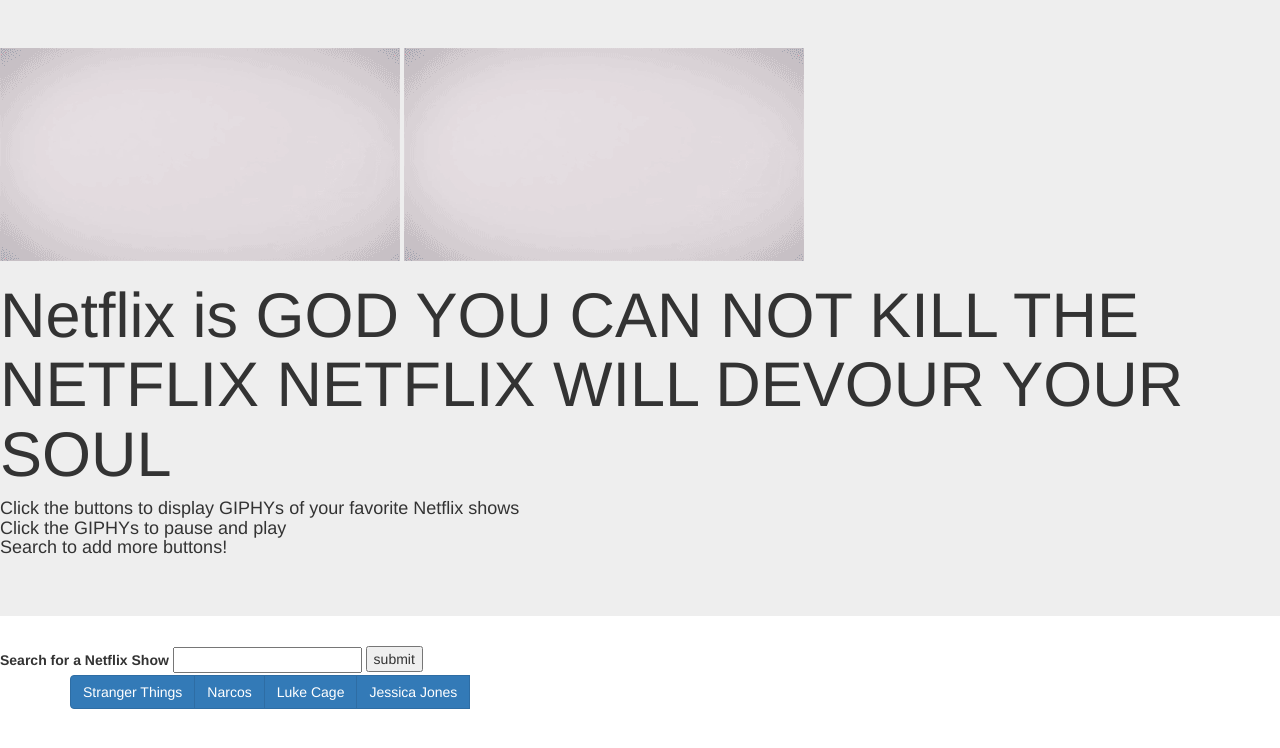
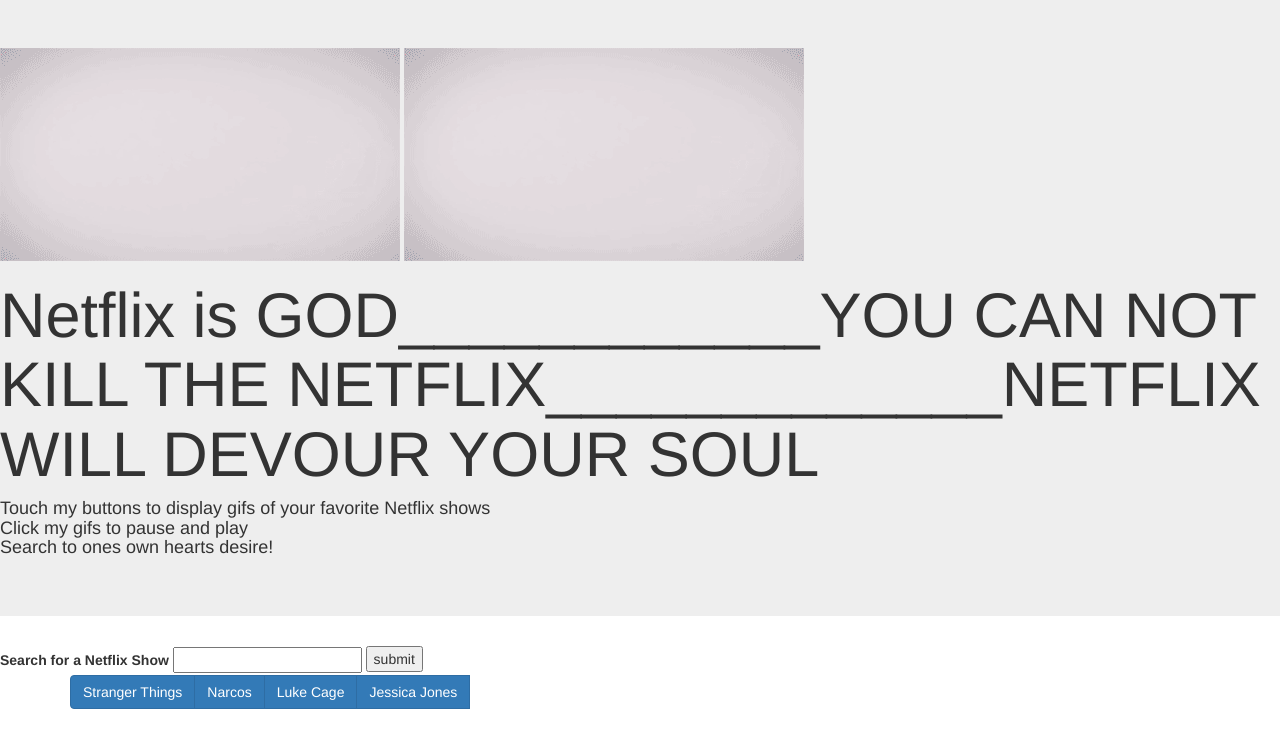
Before and after one commit to Kantandia/GiphyLand, a plain HTML site: page index.html in a window 1280 px wide. Drawn offline with nearby package versions, Linux system fonts and the light colour scheme; a web font is replaced by a local one.

Commit message:
changed HTML

```diff
--- a/index.html
+++ b/index.html
@@ -13,8 +13,8 @@
 <div class="jumbotron" id="header">
   <img id="topImageL" src="assets/images/giphy-left.gif">
   <img id="topImageR" src="assets/images/giphy-right.gif">
-  <h1>Netflix is GOD  YOU CAN NOT KILL THE NETFLIX  NETFLIX WILL DEVOUR YOUR SOUL</h1>
-  <h4>Click the buttons to display GIPHYs of your favorite Netflix shows<br>Click the GIPHYs to pause and play<br>Search to add more buttons!</h4>
+  <h1>Netflix is GOD____________YOU CAN NOT KILL THE NETFLIX_____________NETFLIX WILL DEVOUR YOUR SOUL</h1>
+  <h4>Touch my buttons to display gifs of your favorite Netflix shows<br>Click my gifs to pause and play<br>Search to ones own hearts desire!</h4>
 </div>
 
 <form class="form-inline" id="netflixSearch">
```
